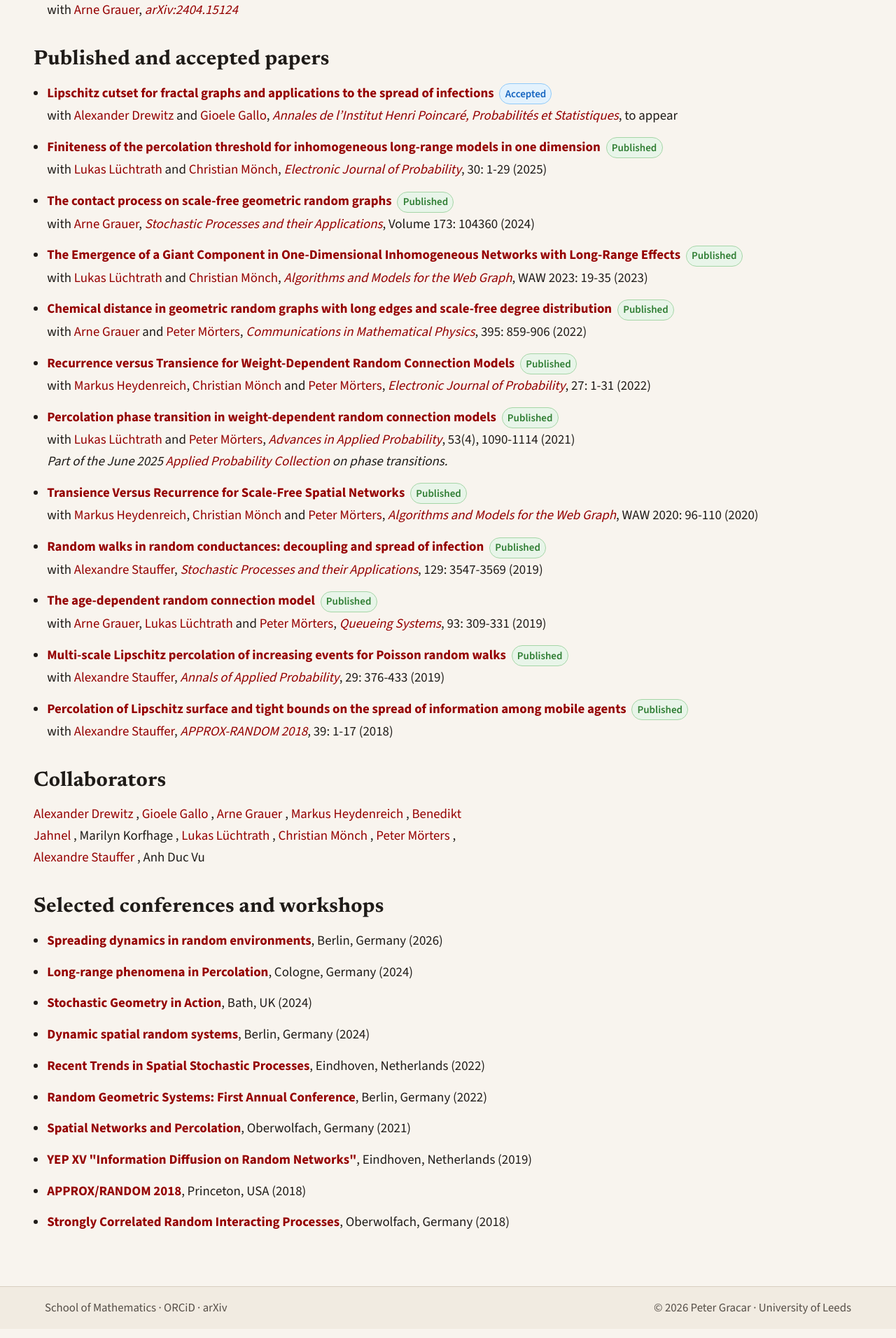
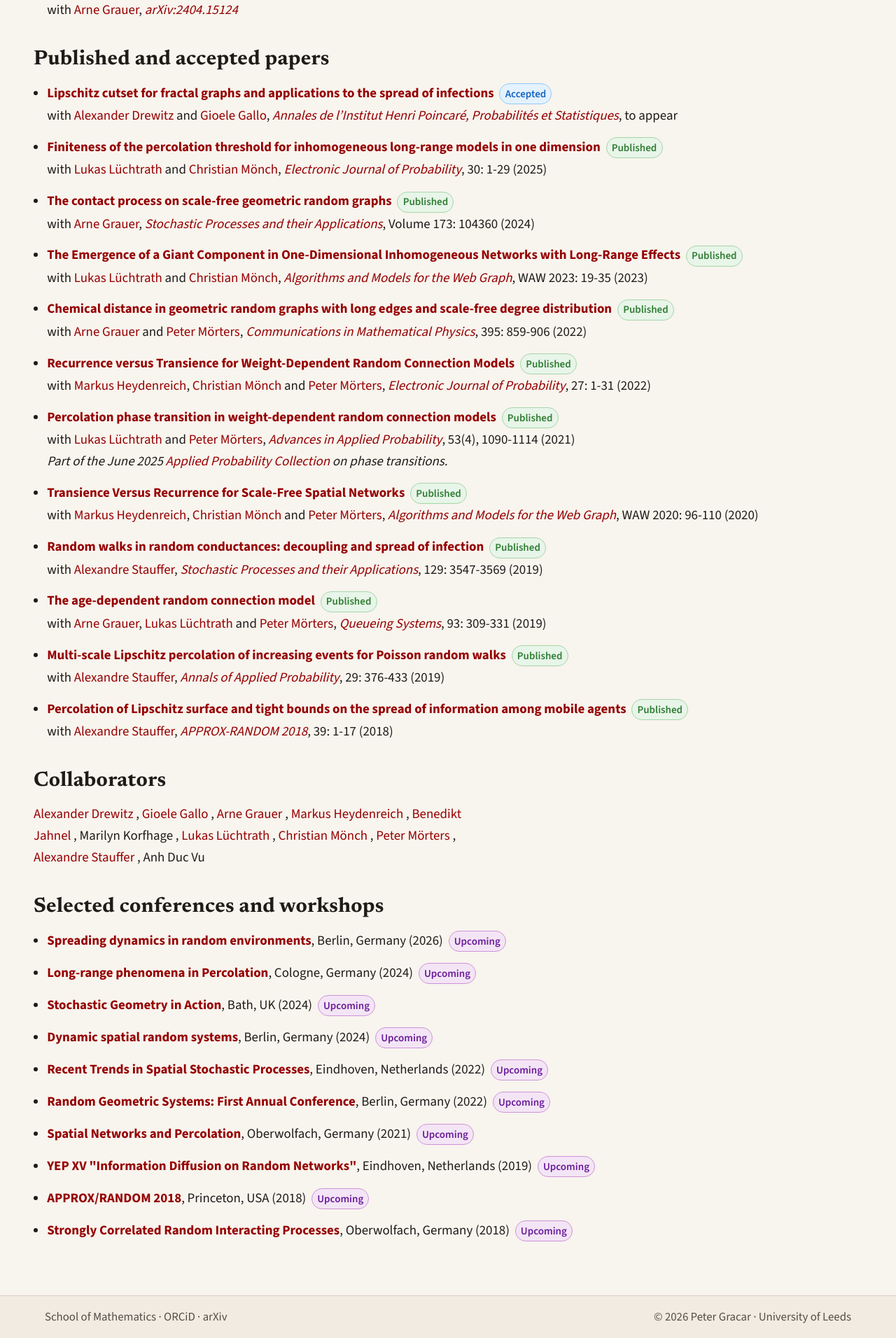
Before and after one commit to PeterGracar/PeterGracar.github.io, a Jekyll site: the page built from research.html, in a window 1280 px wide. Shown: the part 1249-3161 px from the top of the page at 70% size. Built offline with Jekyll 4.4.1, drawn with Linux system fonts in a browser that asks for light colours.

Commit message:
Show Upcoming badge on future talks, refreshed client-side
Tag each talk <li> with its ISO date and emit a hidden Upcoming
badge; site.js unhides it when the talk date is today or later so
the badge disappears on its own without a rebuild.

Co-Authored-By: Claude Opus 4.7 (1M context) <noreply@anthropic.com>

```diff
--- a/_layouts/default.html
+++ b/_layouts/default.html
@@ -31,7 +31,7 @@
   <link rel="icon" type="image/png" sizes="32x32" href="/favicon-32x32.png">
   <link rel="icon" type="image/png" sizes="16x16" href="/favicon-16x16.png">
   <link rel="manifest" href="/site.webmanifest">
-  <link rel="stylesheet" href="/style.css?v=6">
+  <link rel="stylesheet" href="/style.css?v=7">
 
   {% if page.mathjax %}
   <script>
@@ -58,7 +58,7 @@
   </script>
   {% endunless %}
 
-  <script src="/site.js?v=2" defer></script>
+  <script src="/site.js?v=3" defer></script>
 </head>
 <body data-page="{{ page.data_page }}">
   <a class="skip-link" href="#main-content">Skip to content</a>
--- a/research.html
+++ b/research.html
@@ -111,7 +111,7 @@ mathjax: true
             {% if talk.event_url %}
               {% if talk.date %}
                 {% if talk.location %}
-                  <li><strong><a href="{{ talk.event_url }}">{{ talk.title }}</a></strong>, {{ talk.location }} ({{ talk.date | date: "%Y" }})</li>
+                  <li data-talk-date="{{ talk.date | date: '%Y-%m-%d' }}"><strong><a href="{{ talk.event_url }}">{{ talk.title }}</a></strong>, {{ talk.location }} ({{ talk.date | date: "%Y" }}) <span class="pub-badge pub-badge--upcoming" data-talk-upcoming hidden>Upcoming</span></li>
                 {% endif %}
               {% endif %}
             {% endif %}
--- a/site.js
+++ b/site.js
@@ -25,6 +25,28 @@
   const yearNode = document.querySelector("[data-year]");
   if (yearNode) {
     yearNode.textContent = String(new Date().getFullYear());
+  }
+
+  const upcomingTalks = document.querySelectorAll("[data-talk-date]");
+  if (upcomingTalks.length) {
+    const today = new Date();
+    today.setHours(0, 0, 0, 0);
+    upcomingTalks.forEach((item) => {
+      const dateStr = item.dataset.talkDate;
+      if (!dateStr) {
+        return;
+      }
+      const talkDate = new Date(`${dateStr}T00:00:00`);
+      if (Number.isNaN(talkDate.getTime())) {
+        return;
+      }
+      if (talkDate >= today) {
+        const badge = item.querySelector("[data-talk-upcoming]");
+        if (badge) {
+          badge.hidden = false;
+        }
+      }
+    });
   }
 
   const tooltipButtons = Array.from(document.querySelectorAll(".hover-image"));
--- a/style.css
+++ b/style.css
@@ -424,6 +424,12 @@ li + li {
   border: 1px solid #a5d6a7;
 }
 
+.pub-badge--upcoming {
+  background: #f3e5f5;
+  color: #6a1b9a;
+  border: 1px solid #ce93d8;
+}
+
 @media (prefers-color-scheme: dark) {
   .pub-badge--preprint {
     background: rgba(230, 81, 0, 0.15);
@@ -441,6 +447,12 @@ li + li {
     background: rgba(46, 125, 50, 0.15);
     color: #69f0ae;
     border-color: rgba(105, 240, 174, 0.3);
+  }
+
+  .pub-badge--upcoming {
+    background: rgba(106, 27, 154, 0.2);
+    color: #ce93d8;
+    border-color: rgba(206, 147, 216, 0.35);
   }
 }
 
```
